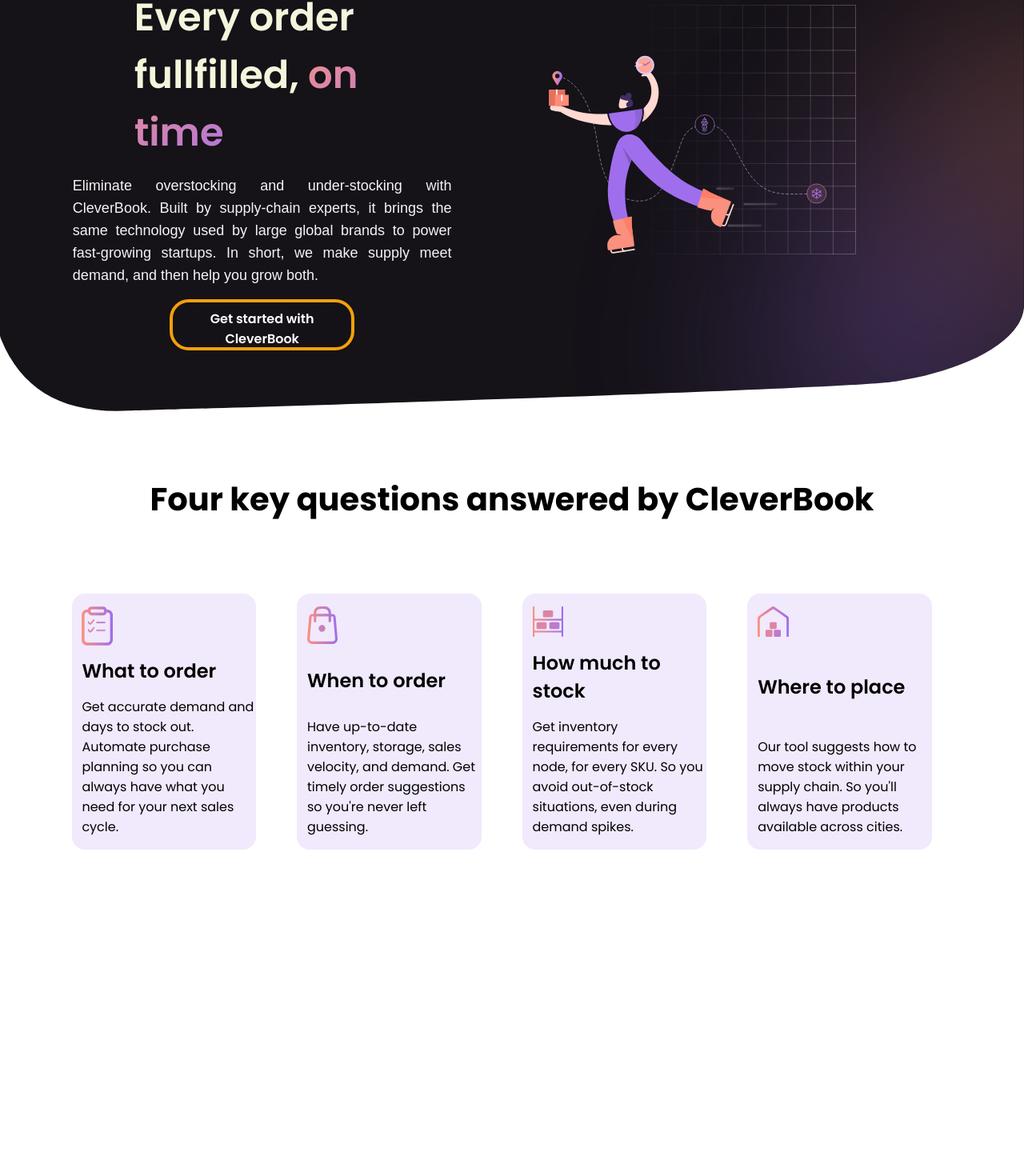
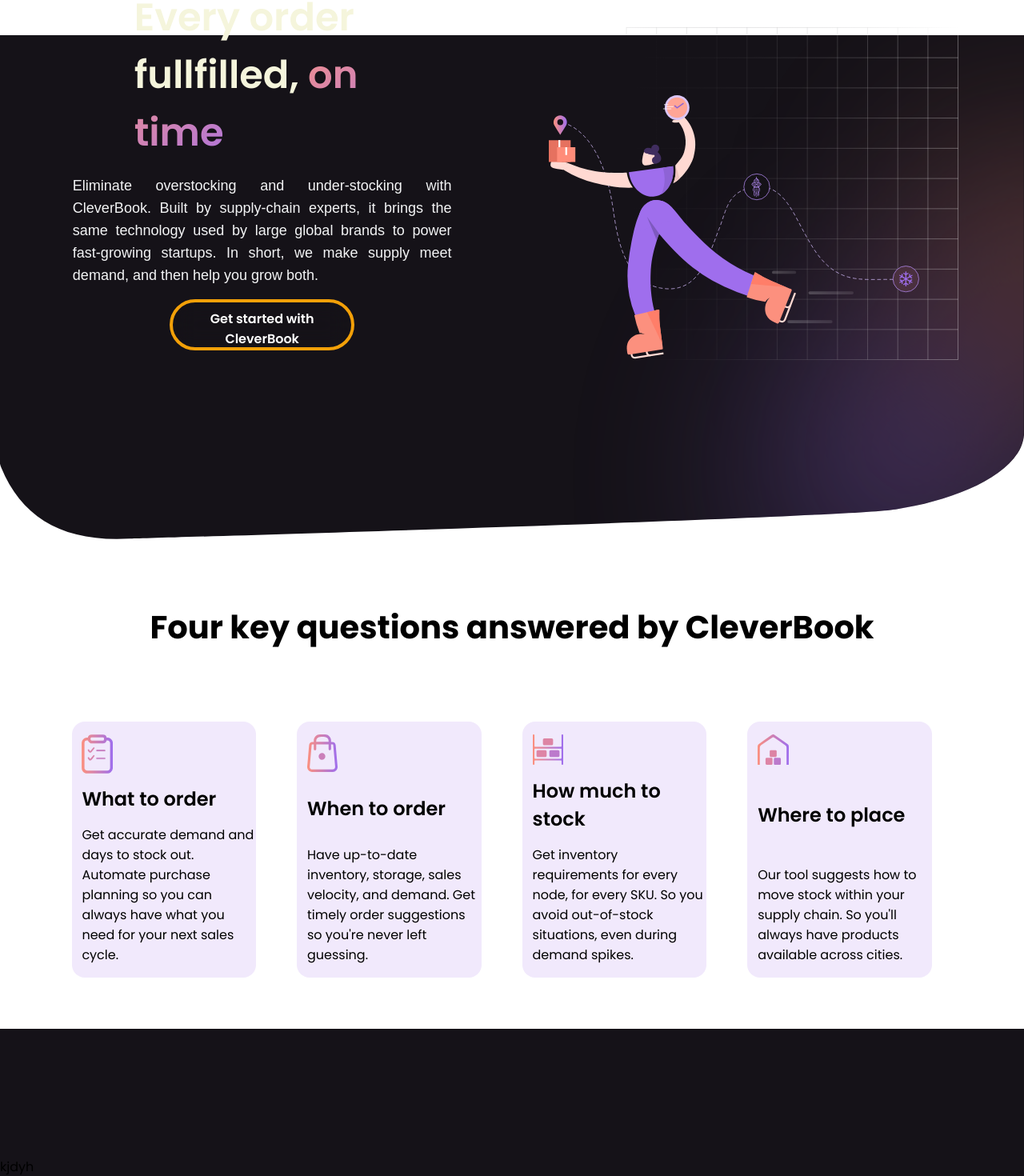
Before and after one commit to sreenathsnv/CleverBooks-PatilKaki, a React (Vite) app: page / in a window 1280 px wide. Shown: the part 206-1676 px from the top of the page at 80% size. Before the commit the page ends 1332 px from the top, so only its background shows below. Built offline with nearby package versions, Linux system fonts and the light colour scheme.

Commit message:
fix::001 : Header.jsx, header.css

```diff
--- a/src/App.jsx
+++ b/src/App.jsx
@@ -3,6 +3,7 @@ import { useState } from 'react'
 import Navbar  from './components/Navbar'
 import Header from './components/Header'
 import Solved from './components/Solved'
+import Metric from './components/Metric'
 function App() {
   const [count, setCount] = useState(0)
 
@@ -12,6 +13,7 @@ function App() {
       <Navbar/>
       <Header/>
       <Solved/>
+      <Metric/>
     </>
   )
 }
--- a/src/CSS/header.css
+++ b/src/CSS/header.css
@@ -7,7 +7,7 @@
     margin:0;
     padding:0;
     background: url('../assets/home-hero-bg.svg');
-    height: 80vh;
+    height: 100vh;
     background-position: 50% 100%, 0 0;
     background-repeat: no-repeat, repeat;
     background-size: 100%, auto;
@@ -62,11 +62,11 @@
     backdrop-filter: blur(1rem);
     font-weight: 600;
     color: #fff;
-    border-radius: 3vh;
+    border-radius: 4vh;
     border: .5vh solid rgb(243, 160, 8);
     transition: 0.5s;
     font-size: 2vh;
-    padding: 1vh 2vh;
+    padding: 1vh 1vh;
     background: transparent;
     transform-origin:5vh 2vh;
 }
@@ -79,7 +79,7 @@
 }
 .header-image img{
 
-    width: 30vw;
+    width: 40vw;
     margin: 0;
     margin-bottom: 8vh;
 
--- /dev/null
+++ b/src/CSS/stock.css
@@ -0,0 +1,15 @@
+
+.metric-container{
+
+    display: flex;
+    flex-direction: column;
+    min-height: 80vh;
+    width: 100%;
+    background: url('../assets/home-hero-bg.svg');
+}
+.scroll-element{
+
+    display: flex;
+    min-width: 20vw;
+    min-height: 20vh;
+}
--- a/src/components/Metric.jsx
+++ b/src/components/Metric.jsx
@@ -0,0 +1,22 @@
+import React from 'react'
+import '../CSS/stock.css'
+const Metric = () => {
+  return (
+    <div className='metric-container'>
+        <div className="scroll-element">
+                   <div className="scrollbar">
+
+                   </div>
+                   <div className="buttons">
+
+                   </div>
+        </div>
+
+        <div className="stock-details">
+            kjdyh
+        </div>
+    </div>
+  )
+}
+
+export default Metric
--- a/src/index.css
+++ b/src/index.css
@@ -0,0 +1,3 @@
+html{
+    scroll-behavior: smooth;
+}
```
